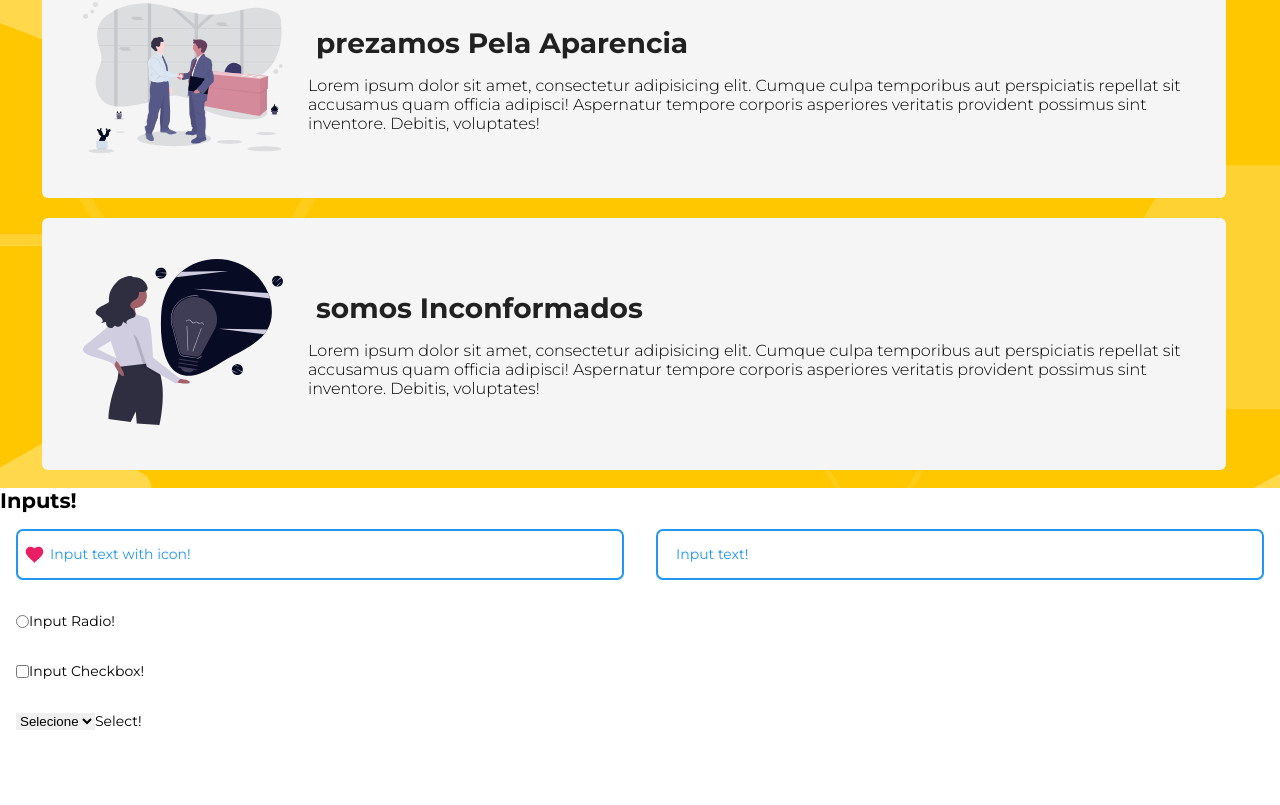
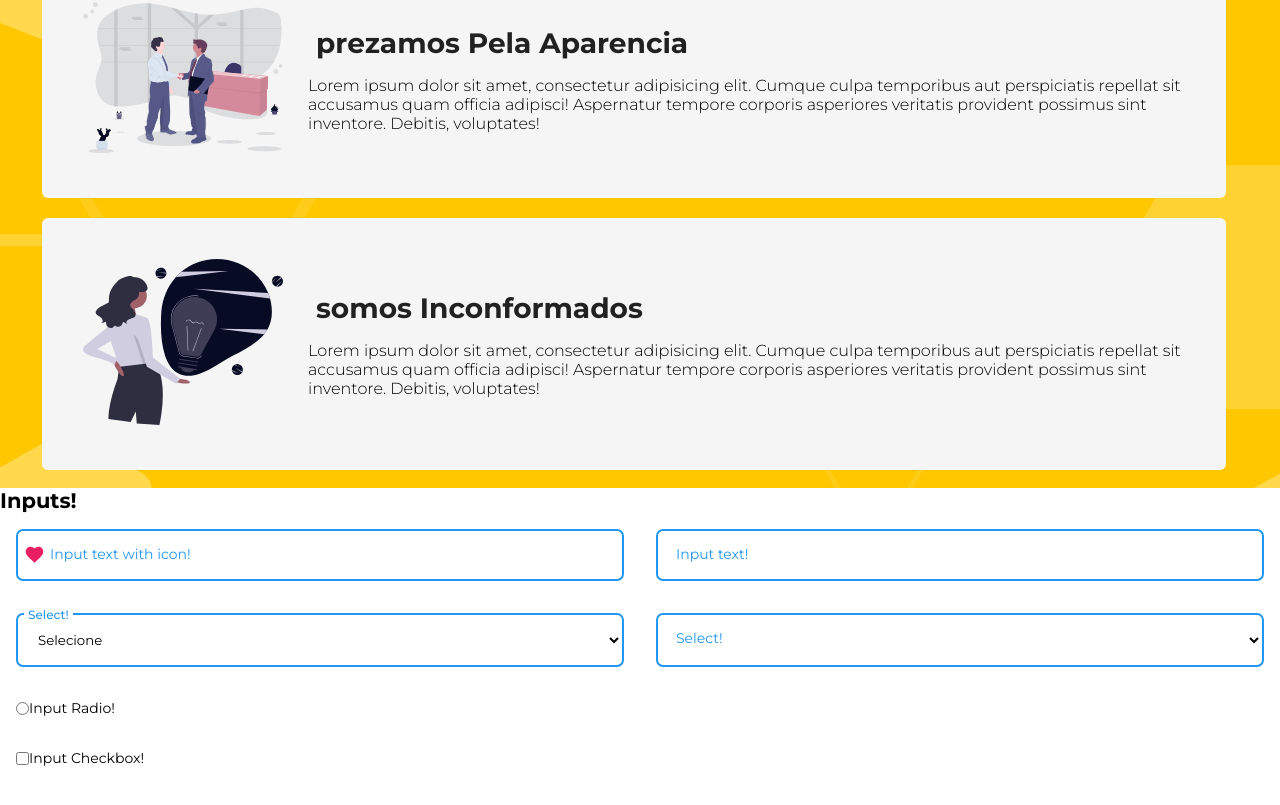
Before and after one commit to scmfaria/react-web-studies, a React (Create React App) app: page / in a window 1280 px wide. Shown: the part 1679-2484 px from the top of the page. Built offline with nearby package versions, Linux system fonts and the light colour scheme.

Commit message:
add style in select form

```diff
--- a/src/components/Toolbar/style.scss
+++ b/src/components/Toolbar/style.scss
@@ -8,6 +8,7 @@
     top: 0;
     height: 68px;
     background-color: #ffffff;
+    z-index: 1;
 
     .container {
         width: 100%;
--- a/src/index.scss
+++ b/src/index.scss
@@ -5,20 +5,30 @@
   margin: 0;
   padding: 0;
   border: 0;
+  font-family: 'Montserrat', sans-serif;
+    -webkit-font-smoothing: antialiased;
+    -moz-osx-font-smoothing: grayscale;
+}
+
+select {
+  color: #222222
+  option {
+    color: #2196f3;
+  }
 }
 
 html {
   font-size: 14px;
 
   body {
-    font-family: 'Montserrat', sans-serif;
-    -webkit-font-smoothing: antialiased;
-    -moz-osx-font-smoothing: grayscale;
-
     .container {
       padding: 8px 32px;
       max-width: 1600px;
       margin: 0 auto;
+    }
+
+    select, input {
+      background-color: #fff;
     }
 
     .flex { display: flex; }
--- a/src/pages/Form/index.jsx
+++ b/src/pages/Form/index.jsx
@@ -7,6 +7,8 @@ import { mdiHeart } from '@mdi/js';
 function Form() {
     const [text, setText] = useState('');
     const [textIcon, setTextIcon] = useState('');
+    const [select, setSelect] = useState('0');
+    const [select02, setSelect02] = useState('');
 
     return(
         <section>
@@ -43,7 +45,43 @@ function Form() {
                 </div>
             </div>
 
-			<div className="input-wrap">
+            <div className="input-content">
+                <div className={`input-wrap ${select && 'active'}`}>
+                    <select
+                        name="select"
+                        id="select"
+                        onChange={
+                            (event) => {
+                                setSelect(event.target.value)
+                            }
+                        }>
+                        <option value="0">Selecione</option>
+                        <option value="1">Option 01</option>
+                        <option value="2">Option 02</option>
+                        <option value="3">Option 03</option>
+                    </select>
+                    <label htmlFor="select">Select!</label>
+                </div>
+
+                <div className={`input-wrap ${select02 && 'active'}`}>
+                    <select
+                        name="select02"
+                        id="select02"
+                        onChange={
+                            (event) => {
+                                setSelect02(event.target.value)
+                            }
+                        }>
+                        <option value=""></option>
+                        <option value="1">Option 01</option>
+                        <option value="2">Option 02</option>
+                        <option value="3">Option 03</option>
+                    </select>
+                    <label htmlFor="select02">Select!</label>
+                </div>
+            </div>
+
+            <div className="input-wrap">
 				<input id="radio" type="radio"/>
 				<label htmlFor="radio">Input Radio!</label>
 			</div>
@@ -53,16 +91,6 @@ function Form() {
 				<label htmlFor="check">Input Checkbox!</label>
 			</div>
 
-			<div className="input-wrap">
-				<select name="select" id="select">
-					<option value="">Selecione</option>
-					<option value="1">Option 01</option>
-					<option value="2">Option 02</option>
-					<option value="3">Option 03</option>
-				</select>
-				<label htmlFor="select">Select!</label>
-			</div>
-
 		</section>
     )
 }
--- a/src/pages/Form/style.scss
+++ b/src/pages/Form/style.scss
@@ -8,7 +8,7 @@ $primaryColor: #2196F3;
 	flex-wrap: wrap;
 	.input-wrap {
 		flex: 1;
-		input {
+		input, select {
 			width: 100%;
 			min-width: 400px;
 		}
@@ -29,16 +29,17 @@ $primaryColor: #2196F3;
             left: 24px;
             top: 31px;
         }
-        input {
+        input, select {
             padding-left: 30px;
-            &[type="text"] + label {
+        }
+        select + label,
+        input[type="text"] + label {
             left: 50px;
         }
     }
-    }
 
-	&.active input[type="text"] + label,
-    input[type="text"]:focus + label {
+    &.active input[type="text"] + label, input[type="text"]:focus + label,
+	&.active select + label, select:focus + label {
         top: 8px;
         left: 24px;
         padding: 2px 4px;
@@ -46,7 +47,7 @@ $primaryColor: #2196F3;
         font-size: 12px;
         font-weight: 500;
     }
-	input {
+    select, input {
 		border: 2px solid $primaryColor;
         padding: 16px;
 		border-radius: 7px;
@@ -54,7 +55,10 @@ $primaryColor: #2196F3;
 		&:focus {
 			box-shadow: 1px 1px 4px rgba(33, 150, 243, 0.4);
         }
-        &[type="text"] + label {
+    }
+
+    select + label,
+    input[type="text"] + label {
         transition: 150ms ease;
         position: absolute;
         top: 32px;
@@ -62,4 +66,3 @@ $primaryColor: #2196F3;
         color: $primaryColor;
     }
 }
-}
```
Lines whose indentation alone changed are shown as unchanged.
